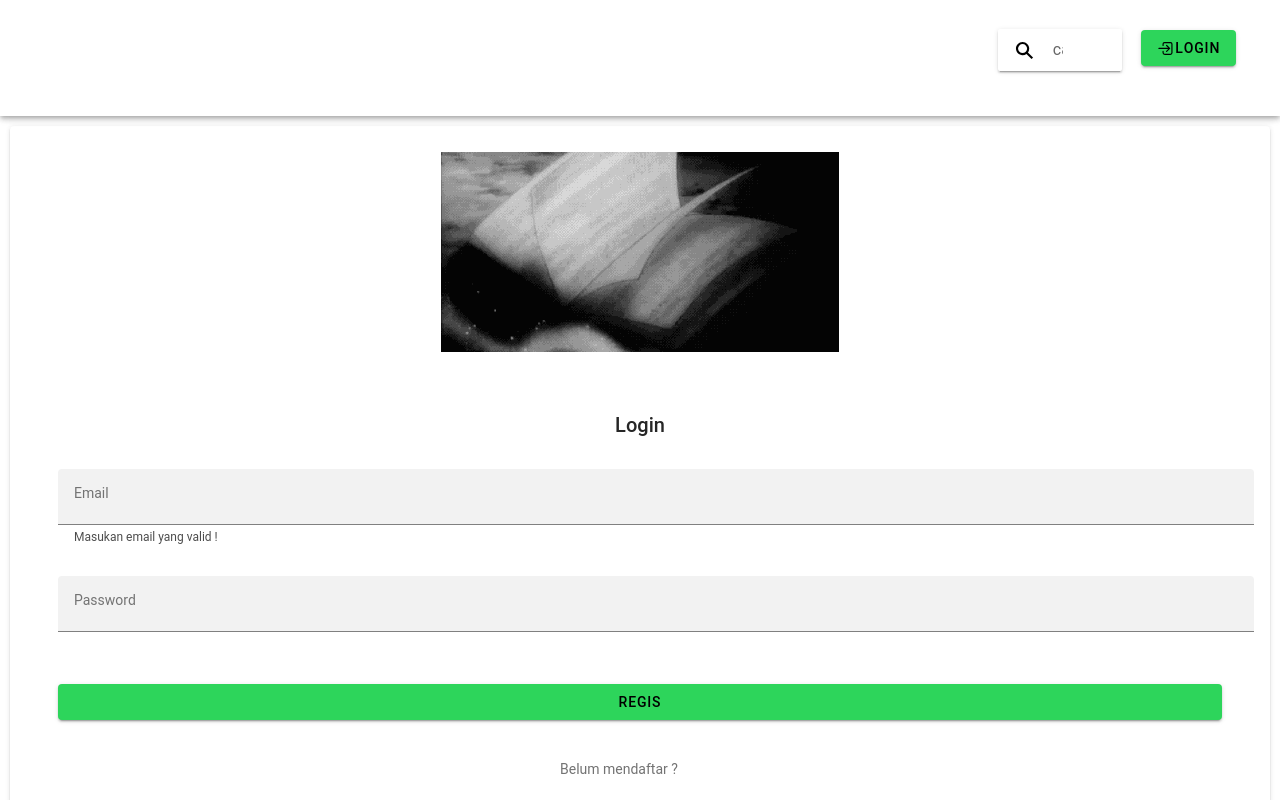
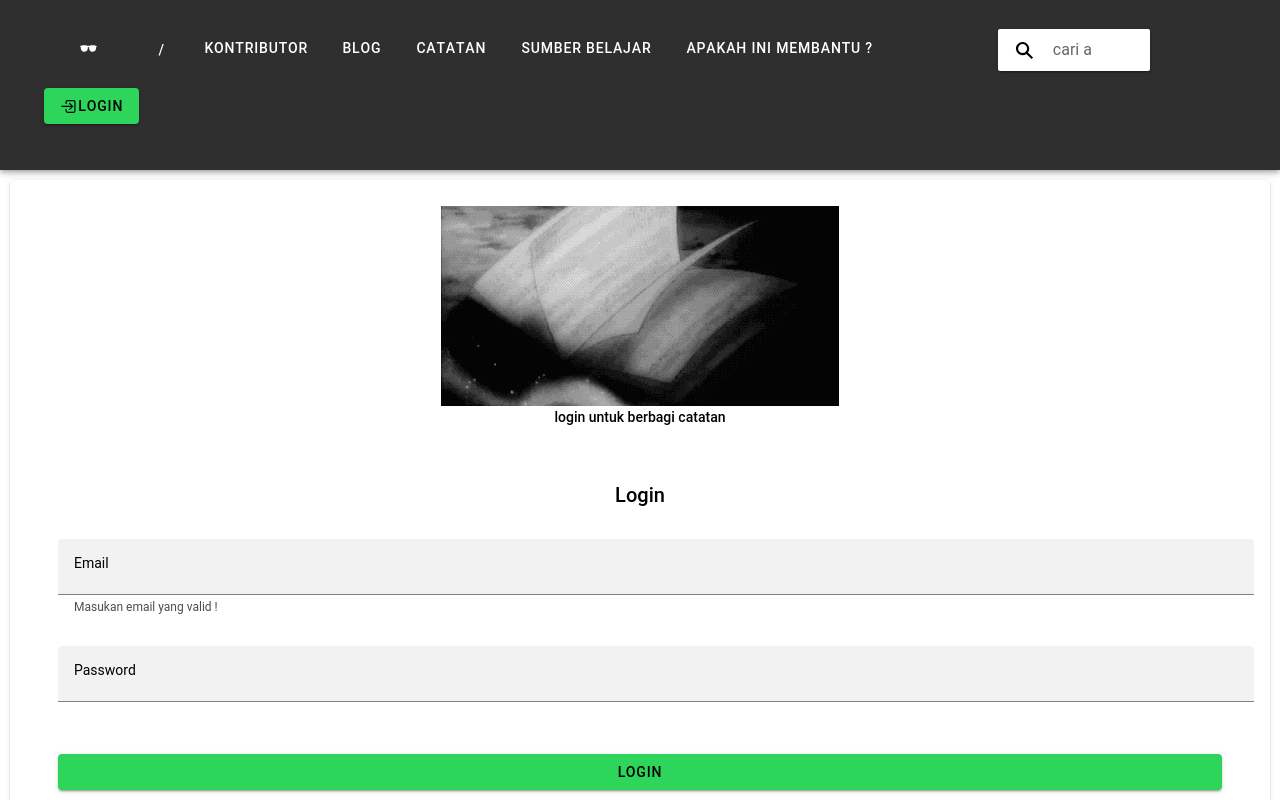
Before and after one commit to rnrran/SisforGang, a React (Vite) app: page /login in a window 1280 px wide. Built offline with nearby package versions, Linux system fonts and the light colour scheme.

Commit message:
Menambahkan page regis dan login II

```diff
--- a/src/components/Authentication/PasswordInput.tsx
+++ b/src/components/Authentication/PasswordInput.tsx
@@ -1,10 +1,14 @@
 import React from 'react';
 import { IonInput, IonInputPasswordToggle } from '@ionic/react';
 
-function PasswordInput() {
+type Props ={
+    field: string;
+}
+
+function PasswordInput(props:Props) {
   return (
     <>
-      <IonInput className='ion-margin' type='password' label="Password" labelPlacement="floating" fill="solid" placeholder="●●●●●●●●"/>
+      <IonInput className='ion-margin' type='password' label={props.field} labelPlacement="floating" fill="solid" placeholder="●●●●●●●●"/>
     </>
   );
 }
--- a/src/components/Navbar/Header.tsx
+++ b/src/components/Navbar/Header.tsx
@@ -19,7 +19,7 @@ function Header() {
     return(
     <>
         <IonHeader>
-            <IonToolbar className='ion-padding'>
+            <IonToolbar className='ion-padding' color={'dark'}>
                 <IonGrid>
                 <IonRow class='ion-allign-items-center'>
                     <IonCol size='auto'>
@@ -41,7 +41,7 @@ function Header() {
                             <IonButton fill="clear" routerLink='/support-us'>Apakah Ini Membantu ?</IonButton>
                         </div>
                     </IonCol>
-                    <IonCol>
+                    <IonCol sizeLg='1.75' sizeMd='10'>
                         <div className='navbar ion-text-right' >
                                 <IonSearchbar className='rounded-rectangle' color='primary' animated={true} placeholder="cari apa?"></IonSearchbar>
                         </div>
--- a/src/pages/Authentication/Login.css
+++ b/src/pages/Authentication/Login.css
@@ -1,3 +1,7 @@
+NavLink {
+    color: black;
+}
+
 .app {
     text-align: center;
     padding: 50px;
--- a/src/pages/Authentication/Login.tsx
+++ b/src/pages/Authentication/Login.tsx
@@ -1,21 +1,23 @@
 import React from 'react';
-import { IonButton, IonCard, IonCardContent, IonCardHeader, IonCardSubtitle, IonCardTitle, IonCol, IonContent, IonGrid, IonNavLink, IonPage, IonRouterLink, IonRow } from '@ionic/react';
+import { IonButton, IonCard, IonCardContent, IonCardHeader, IonCardSubtitle, IonCardTitle, IonCol, IonContent, IonGrid, IonNavLink, IonPage, IonRouterLink, IonRow, IonText } from '@ionic/react';
 import Header from '../../components/Navbar/Header';
 import EmailInput from '../../components/Authentication/EmailInput';
 import PasswordInput from '../../components/Authentication/PasswordInput';
 import UsernameInput from '../../components/Authentication/UsernmaeInput';
-import { NavLink } from 'react-router-dom';
+import { Link, NavLink } from 'react-router-dom';
+import './Login.css'
 
 function Form() {
   return (
     <IonPage>
         <Header/>
         <IonContent>
-        <IonCard >
+        <IonCard color={'primary'}>
             <IonGrid className='ion-margin-top'>
                 <IonRow className='navbar ion-text-center'>
                     <IonCol>
                         <img src='../../../resources/images/buatlogin.gif'></img>
+                        <IonCardSubtitle className='ion-text-center'>login untuk berbagi catatan</IonCardSubtitle>
                     </IonCol>
                 </IonRow>
             </IonGrid>
@@ -24,11 +26,13 @@ function Form() {
 
                 <EmailInput/>
 
-                <PasswordInput/>
+                <PasswordInput field='Password'/>
 
-                <h1><IonButton expand='block' className='ion-margin' color={'success'}>Regis</IonButton></h1>
-            <IonCardContent class='ion-text-center'>Belum mendaftar ? <span> </span>
-                     <NavLink to='/regis'>Daftar</NavLink>
+                <h1><IonButton expand='block' className='ion-margin' color={'success'}>Login</IonButton></h1>
+            <IonCardContent class='ion-text-center'>belum mendaftar ? <span> </span>
+                     <NavLink style={{color:'#2196F3'}} to='/regis'>
+                          Daftar
+                      </NavLink>
             </IonCardContent>
             </IonCardHeader>
 
--- a/src/pages/Authentication/Regis.tsx
+++ b/src/pages/Authentication/Regis.tsx
@@ -5,13 +5,14 @@ import EmailInput from '../../components/Authentication/EmailInput';
 import PasswordInput from '../../components/Authentication/PasswordInput';
 import UsernameInput from '../../components/Authentication/UsernmaeInput';
 import { NavLink } from 'react-router-dom';
+import { colorFill } from 'ionicons/icons';
 
 function Regis() {
   return (
     <IonPage>
         <Header/>
-        <IonContent>
-        <IonCard >
+        <IonContent color={'primary'}>
+        <IonCard color={'primary'}>
             <IonGrid className='ion-margin-top'>
                 <IonRow className='navbar ion-text-center'>
                     <IonCol>
@@ -25,13 +26,15 @@ function Regis() {
 
                 <EmailInput/>
 
-                <PasswordInput/>
+                <PasswordInput field='Password'/>
 
                 {/* buat verif password */}
-                <PasswordInput/>
+                <PasswordInput field='Verify Password'/>
                 <h1><IonButton expand='block' className='ion-margin' color={'success'}>Regis</IonButton></h1>
             <IonCardContent class='ion-text-center'>sudah punya akun ? <span> </span>
-                     <NavLink to='/login'>Login</NavLink>
+                <NavLink style={{color:'#2196F3'}} to='/login'>
+                    Login
+                </NavLink>
             </IonCardContent>
             </IonCardHeader>
 
```
